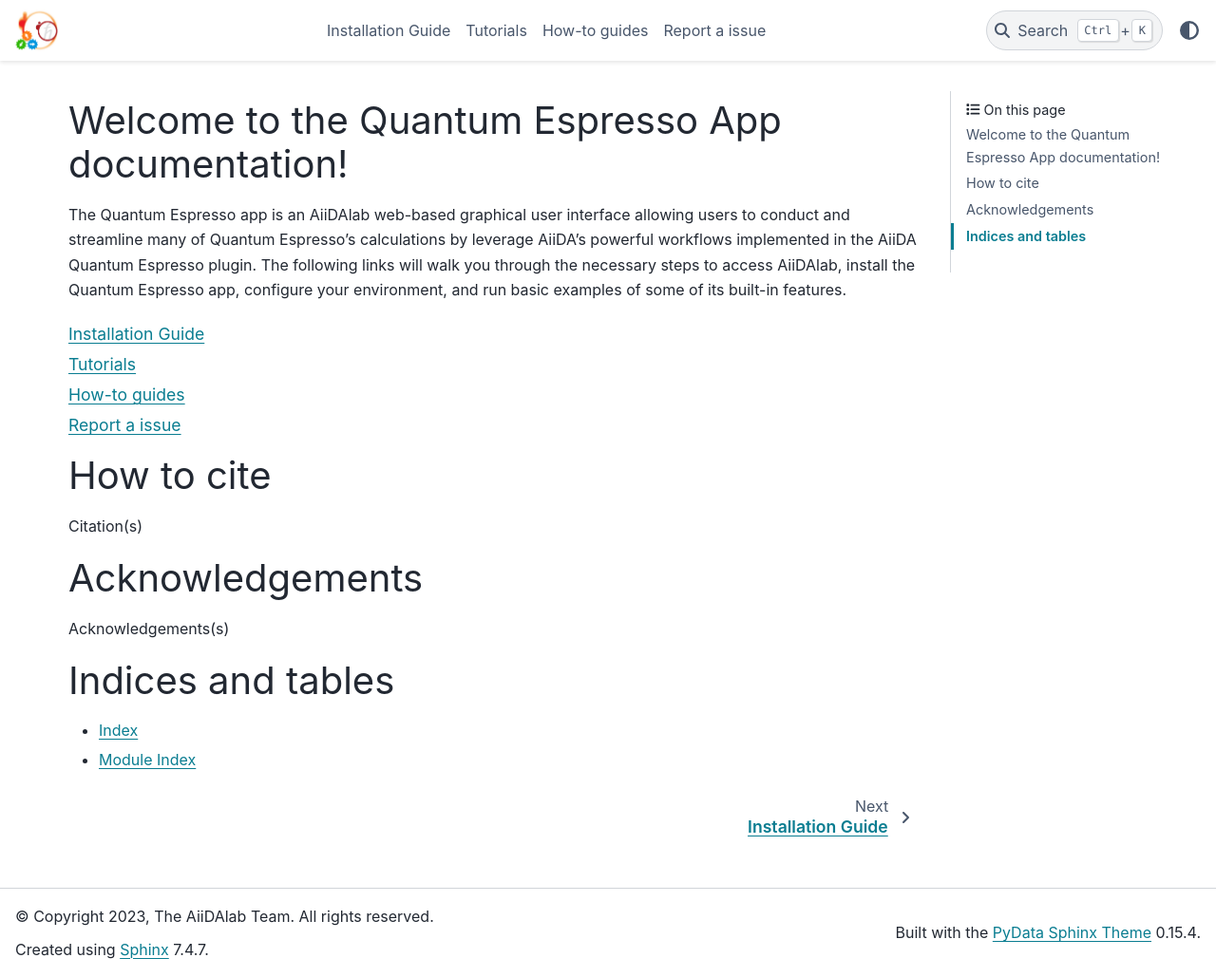
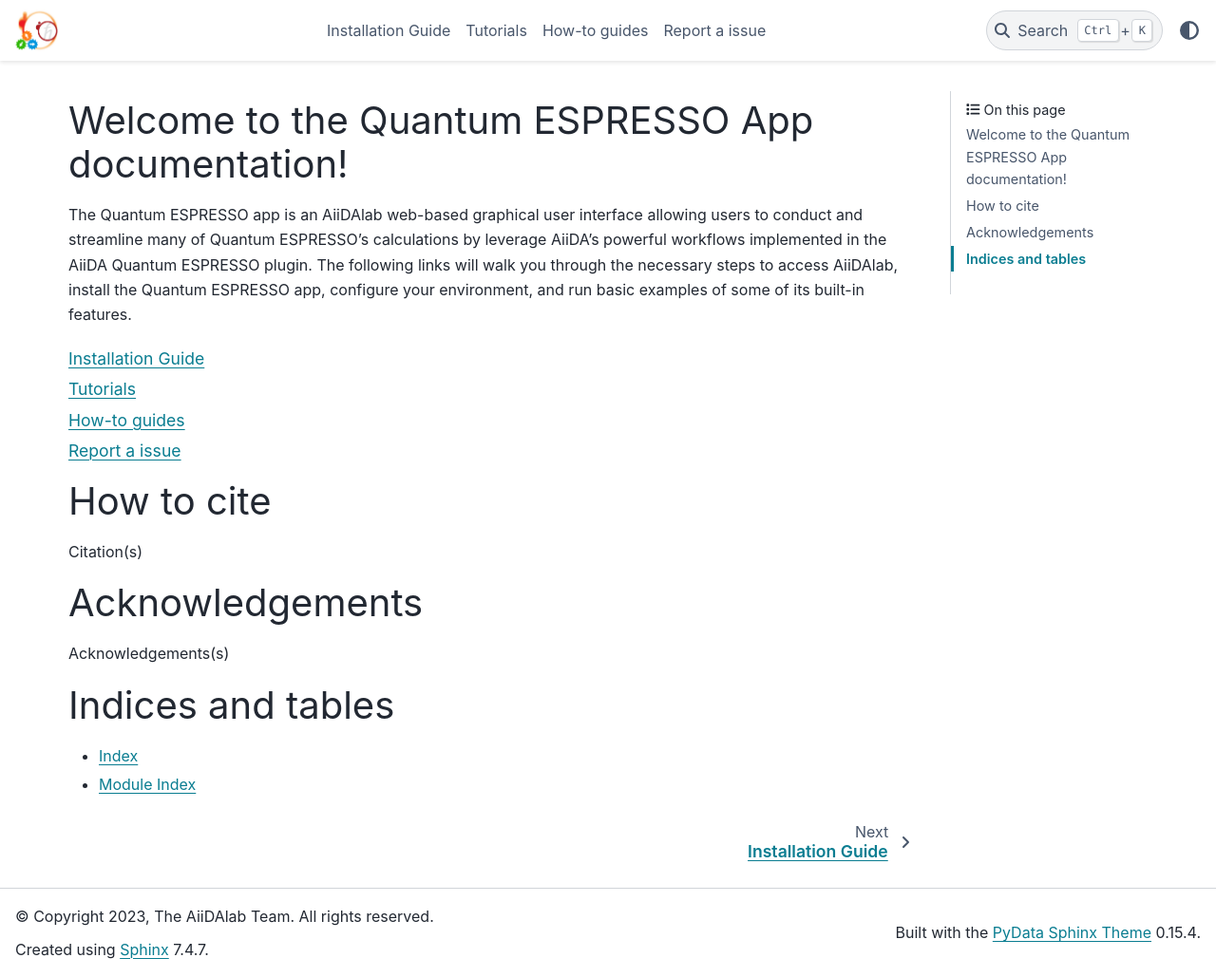
Before and after one commit to aiidalab/aiidalab-qe, a Sphinx documentation site: the page built from docs/source/index.rst, in a window 1280 px wide and 1029 px high. Shown: the whole window at 95% size. Built offline with Sphinx 7.4.7 and the PyData theme 0.15.4, drawn with Linux system fonts in a browser that asks for light colours.

```diff
--- a/docs/source/conf.py
+++ b/docs/source/conf.py
@@ -18,7 +18,7 @@ import time
 
 # -- Project information -----------------------------------------------------
 
-project = 'Quantum Espresso App'
+project = 'Quantum ESPRESSO App'
 copyright_first_year = "2023"
 copyright_owners = "The AiiDAlab Team"
 
--- a/docs/source/index.rst
+++ b/docs/source/index.rst
@@ -1,12 +1,12 @@
-.. Quantum Espresso App documentation master file, created by
+.. Quantum ESPRESSO App documentation master file, created by
    sphinx-quickstart on Tue May 30 14:26:09 2023.
    You can adapt this file completely to your liking, but it should at least
    contain the root `toctree` directive.
 
-Welcome to the Quantum Espresso App documentation!
+Welcome to the Quantum ESPRESSO App documentation!
 ==================================================
 
-The Quantum Espresso app is an AiiDAlab web-based graphical user interface allowing users to conduct and streamline many of Quantum Espresso's calculations by leverage AiiDA's powerful workflows implemented in the AiiDA Quantum Espresso plugin. The following links will walk you through the necessary steps to access AiiDAlab, install the Quantum Espresso app, configure your environment, and run basic examples of some of its built-in features.
+The Quantum ESPRESSO app is an AiiDAlab web-based graphical user interface allowing users to conduct and streamline many of Quantum ESPRESSO's calculations by leverage AiiDA's powerful workflows implemented in the AiiDA Quantum ESPRESSO plugin. The following links will walk you through the necessary steps to access AiiDAlab, install the Quantum ESPRESSO app, configure your environment, and run basic examples of some of its built-in features.
 
 .. toctree::
    :maxdepth: 1
--- a/docs/source/installation/index.rst
+++ b/docs/source/installation/index.rst
@@ -4,7 +4,7 @@
 Installation Guide
 ==================
 
-To use the Quantum Espresso app, you will need to first access AiiDAlab. There, you will install the Quantum Espresso app and configure the environment for AiiDA. The following links will go over each of these steps.
+To use the Quantum ESPRESSO app, you will need to first access AiiDAlab. There, you will install the Quantum ESPRESSO app and configure the environment for AiiDA. The following links will go over each of these steps.
 
 .. toctree::
    :maxdepth: 1
```
